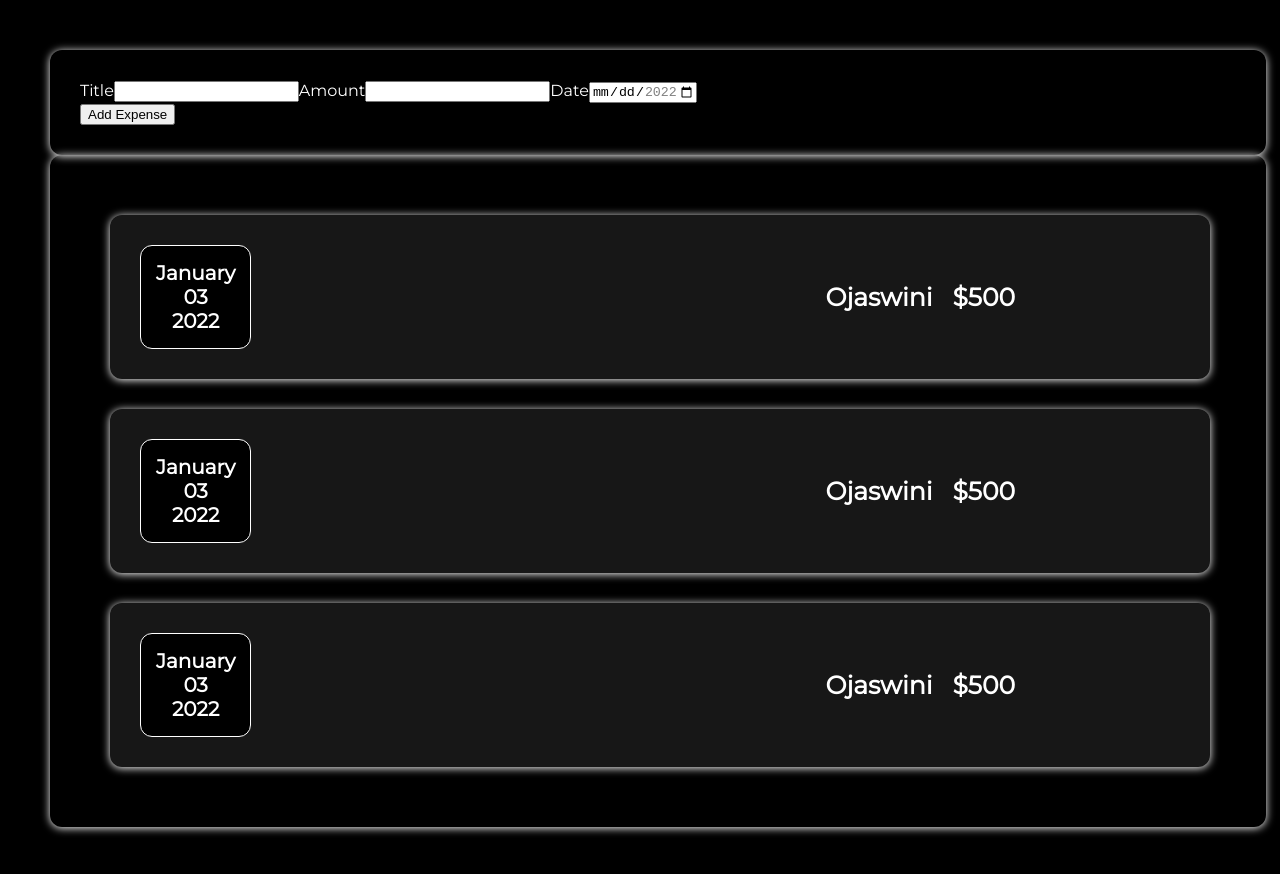
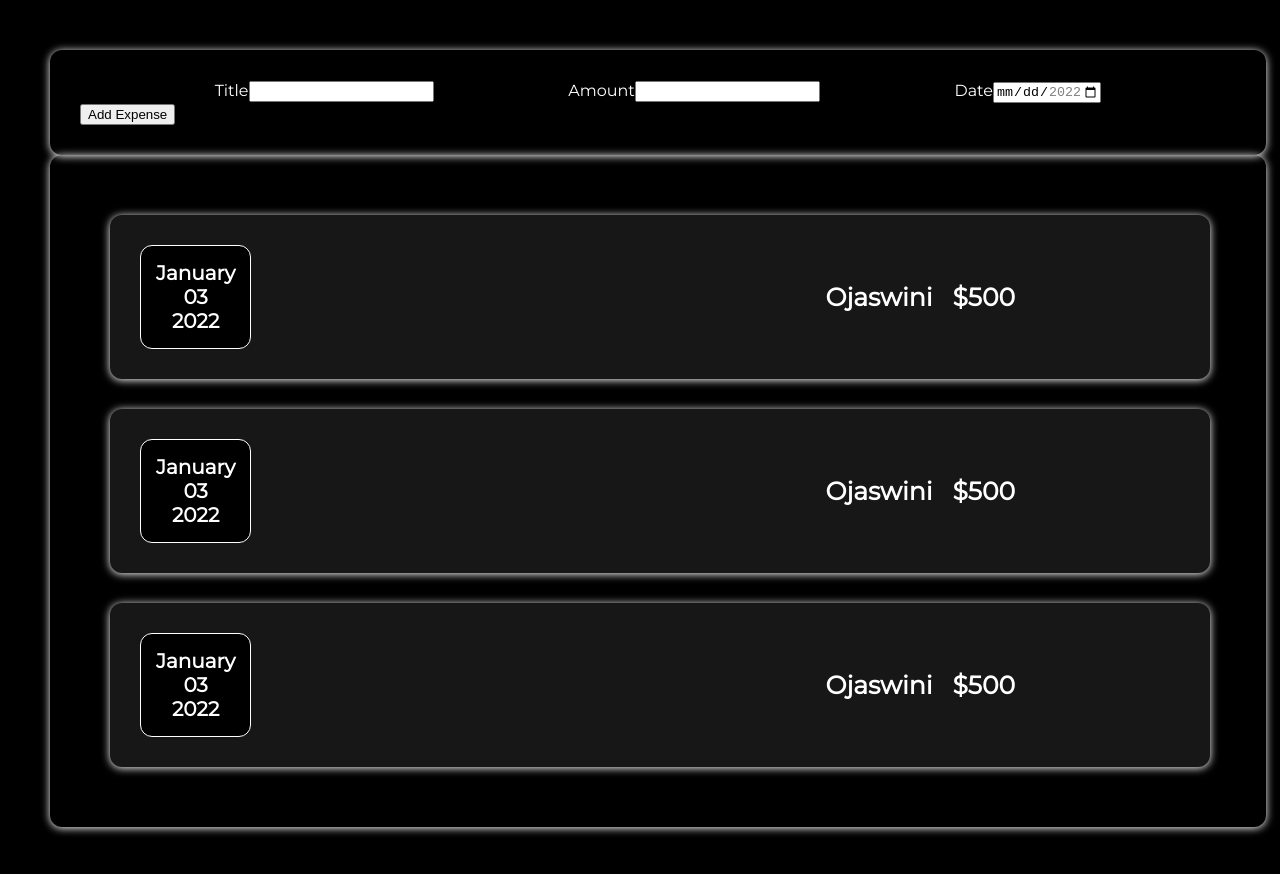
Before and after one commit to itsskofficial/Expense-Tracker, a React (Create React App) app: page / in a window 1280 px wide. Shown: the top 874 px of the page. Built offline with nearby package versions, Linux system fonts and the light colour scheme.

Commit message:
Dec 5, 2022, 9:12 AM

```diff
--- a/src/components/Expenses/css/NewExpenseItem.css
+++ b/src/components/Expenses/css/NewExpenseItem.css
@@ -1,6 +1,6 @@
 .new-expense-item-controls{
     display: flex;
-    justify-content: sp;
+    justify-content: space-evenly;
 }
 
 .new-expense-item-label{
```
